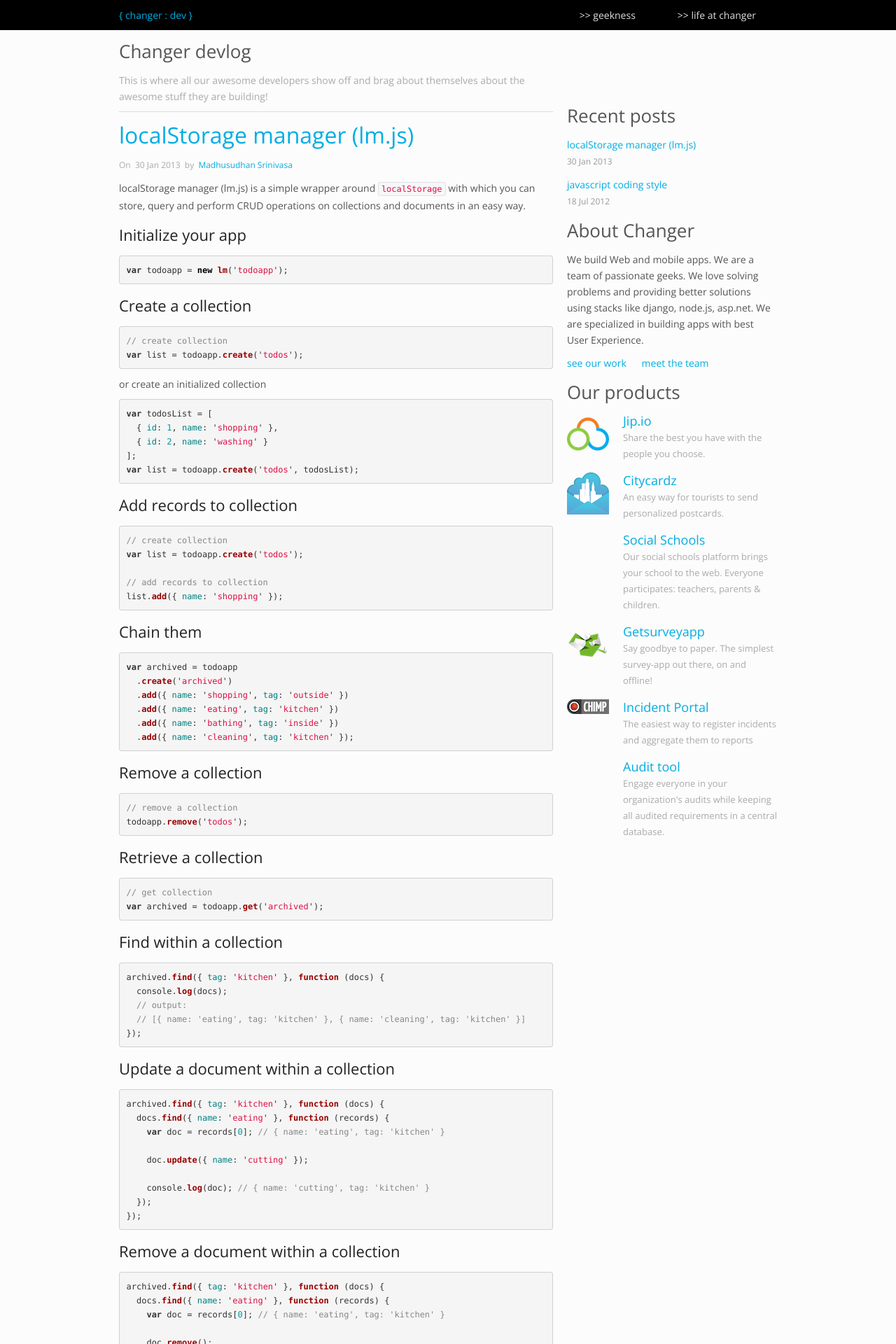
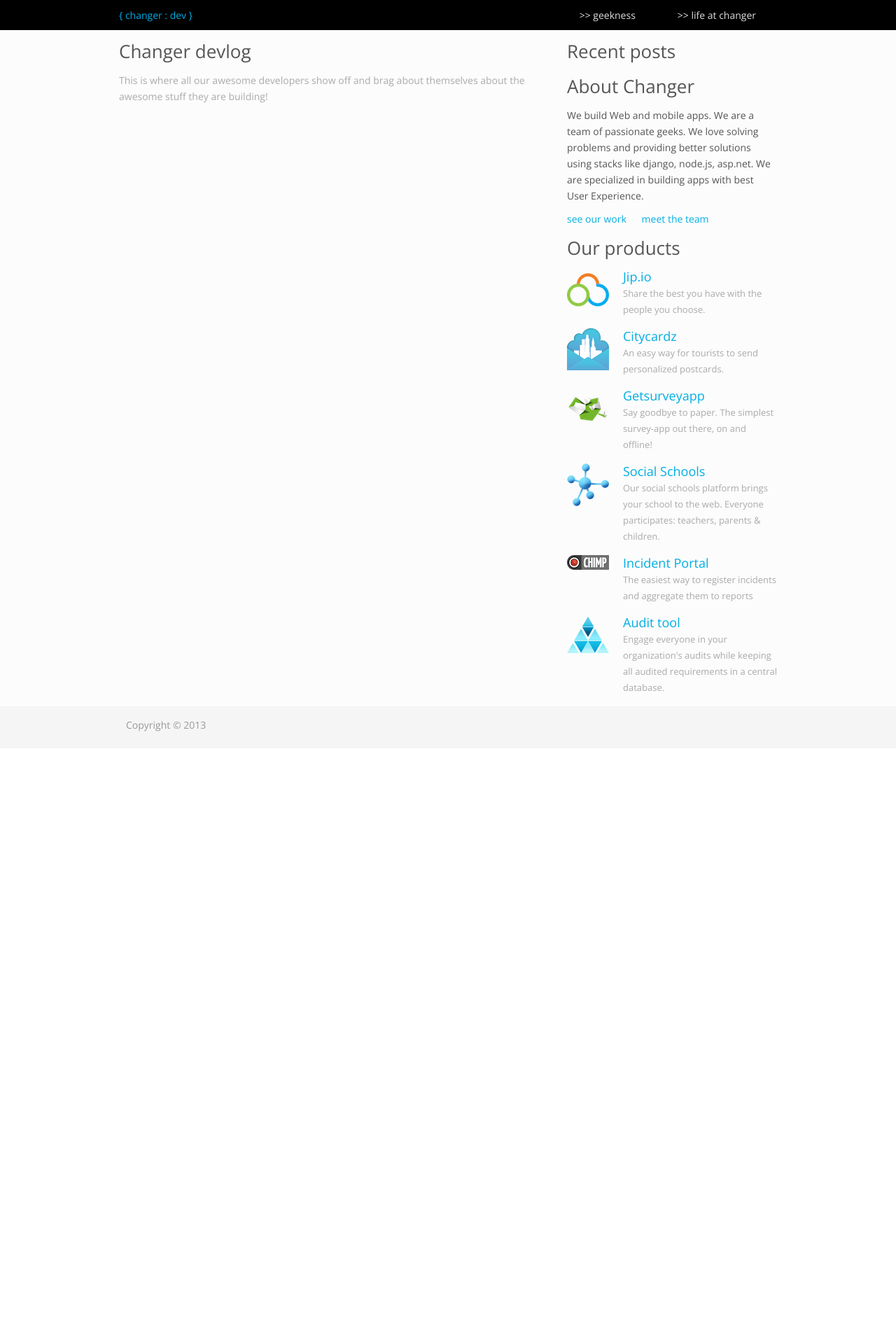
Before and after one commit to maddy9859/devlog, a Jekyll site: the page built from index.html, in a window 1280 px wide. Shown: the top 1920 px of the page at 70% size. Built offline with Jekyll 4.4.1, drawn with Linux system fonts in a browser that asks for light colours; Markdown is read by kramdown in place of the engine named in the settings; after the commit the page ends 1069 px from its top, so only the background shows below that; some of the changed text lies outside the part shown.

Commit message:
add logos, modify sidebar, update readme

````diff
--- a/_includes/sidebar.html
+++ b/_includes/sidebar.html
@@ -1,4 +1,4 @@
-<br><br><br><br>
+
 <h2>Recent posts</h2>
 
 {% for post in site.posts %}
@@ -29,13 +29,13 @@
     <a href="http://www.changer.nl/products.html#citycardz">Citycardz</a>
     <p>An easy way for tourists to send personalized postcards.</p>
   </li>
+  <li class="getsurveyapp">
+    <a href="http://www.changer.nl/products.html#getsurveyapp">Getsurveyapp</a>
+    <p>Say goodbye to paper. The simplest survey-app out there, on and offline!</p>
+  </li>
   <li class="socialschools">
     <a href="http://www.changer.nl/products.html#socialschools">Social Schools</a>
     <p>Our social schools platform brings your school to the web. Everyone participates: teachers, parents & children.</p>
-  </li>
-  <li class="getsurveyapp">
-    <a href="http://www.changer.nl/products.html#getsurveyapp">Getsurveyapp</a>
-    <p>Say goodbye to paper. The simplest survey-app out there, on and offline!</p>
   </li>
   <li class="chimp">
     <a href="http://www.changer.nl/products.html#incidentportal">Incident Portal</a>
--- a/_posts/2012-07-18-javascript-coding-style.md
+++ /dev/null
@@ -1,46 +0,0 @@
----
-layout: post
-categories: [javascript, code-style]
-tumblr_id: 27512517853
-date: 2012-07-18 22:51:59 UTC
-title: javascript coding style
-keywords: javascript, coding, style
-summary: javascript styling guide I follow for node.js. Other style guide references
----
-
-This is the javascript coding style I follow
-
-1. Comma first
-2. Two space indentation
-3. No semicolon
-4. Use single quotes
-
-For example
-
-```js
-var express = require('express')
-  , User = mongoose.model('User')
-  , auth = require('./authorization')
-  , arr = [1, 2, 3, 4]
-
-User
-  .findOne({ name: 'abc' })
-  .run(function (err, user) {
-    if (err) return res.send(400)
-    if (!user) {
-      // do something
-      return res.send(403)
-    }
-    res.json(user)
-  })
-```
-
-Other styling guides out there:
-
-1. [npm coding style](http://npmjs.org/doc/coding-style.html)
-2. [Google javascript styling guide](http://google-styleguide.googlecode.com/svn/trunk/javascriptguide.xml)
-3. [Github javascript styling guide](https://github.com/styleguide/javascript)
-4. [idiomatic.js](https://github.com/rwldrn/idiomatic.js#readme)
-5. [Felix's node.js style guide](http://nodeguide.com/style.html)
-
-When I am developing on the server side (node.js) I don't use semicolons, otherwise on the client side I mostly do.
--- a/_posts/2013-01-30-localstorage-manager.md
+++ /dev/null
@@ -1,118 +0,0 @@
----
-layout: post
-categories: [javascript, localstorage]
-title: localStorage manager (lm.js)
-keywords: javascript, localStorage
-summary: localStorage manager (lm.js) - A simple wrapper around `localStorage` with which you can store, query and perform CRUD operations on collections and documents.
-authorLink: http://madhums.me
-author: Madhusudhan Srinivasa
----
-
-localStorage manager (lm.js) is a simple wrapper around `localStorage` with which you can store, query and perform CRUD operations on collections and documents in an easy way.
-
-## Initialize your app
-
-```js
-var todoapp = new lm('todoapp');
-```
-
-## Create a collection
-
-```js
-// create collection
-var list = todoapp.create('todos');
-```
-
-or create an initialized collection
-
-```js
-var todosList = [
-  { id: 1, name: 'shopping' },
-  { id: 2, name: 'washing' }
-];
-var list = todoapp.create('todos', todosList);
-```
-
-## Add records to collection
-
-```js
-// create collection
-var list = todoapp.create('todos');
-
-// add records to collection
-list.add({ name: 'shopping' });
-```
-
-## Chain them
-
-```js
-var archived = todoapp
-  .create('archived')
-  .add({ name: 'shopping', tag: 'outside' })
-  .add({ name: 'eating', tag: 'kitchen' })
-  .add({ name: 'bathing', tag: 'inside' })
-  .add({ name: 'cleaning', tag: 'kitchen' });
-```
-
-## Remove a collection
-
-```js
-// remove a collection
-todoapp.remove('todos');
-```
-
-## Retrieve a collection
-
-```js
-// get collection
-var archived = todoapp.get('archived');
-```
-
-## Find within a collection
-
-```js
-archived.find({ tag: 'kitchen' }, function (docs) {
-  console.log(docs);
-  // output:
-  // [{ name: 'eating', tag: 'kitchen' }, { name: 'cleaning', tag: 'kitchen' }]
-});
-```
-
-## Update a document within a collection
-
-```js
-archived.find({ tag: 'kitchen' }, function (docs) {
-  docs.find({ name: 'eating' }, function (records) {
-    var doc = records[0]; // { name: 'eating', tag: 'kitchen' }
-
-    doc.update({ name: 'cutting' });
-
-    console.log(doc); // { name: 'cutting', tag: 'kitchen' }
-  });
-});
-```
-
-## Remove a document within a collection
-
-```js
-archived.find({ tag: 'kitchen' }, function (docs) {
-  docs.find({ name: 'eating' }, function (records) {
-    var doc = records[0]; // { name: 'eating', tag: 'kitchen' }
-
-    doc.remove();
-
-    console.log(doc.name);
-    // undefined
-  });
-});
-```
-
-To use it, just source `lm.js` in your app.
-
-## Tests
-
-You can see the test results [here](http://madhums.me/public/lm.js/)
-
-## Limitations
-
-Localstorage has a limitation of 5MB, so if you want to use offline data storage with files etc, [indexedDB](http://hacks.mozilla.org/2012/02/storing-images-and-files-in-indexeddb/) would be a good option.
--- a/public/css/app.css
+++ b/public/css/app.css
@@ -355,6 +355,15 @@
   background: url('/public/images/chimplogo.png') no-repeat;
 }
 
+ul.products-sidebar li.audittool {
+  background: url('/public/images/audittoollogo.png') no-repeat;
+}
+
+ul.products-sidebar li.socialschools {
+  background: url('/public/images/socialschoolslogo.png') no-repeat;
+}
+
+
 .recent .muted {
   font-size: 12px;
 }
````
Also changed, not shown: README.md, public/images/audittoollogo.png (added), public/images/socialschoolslogo.png (added).
